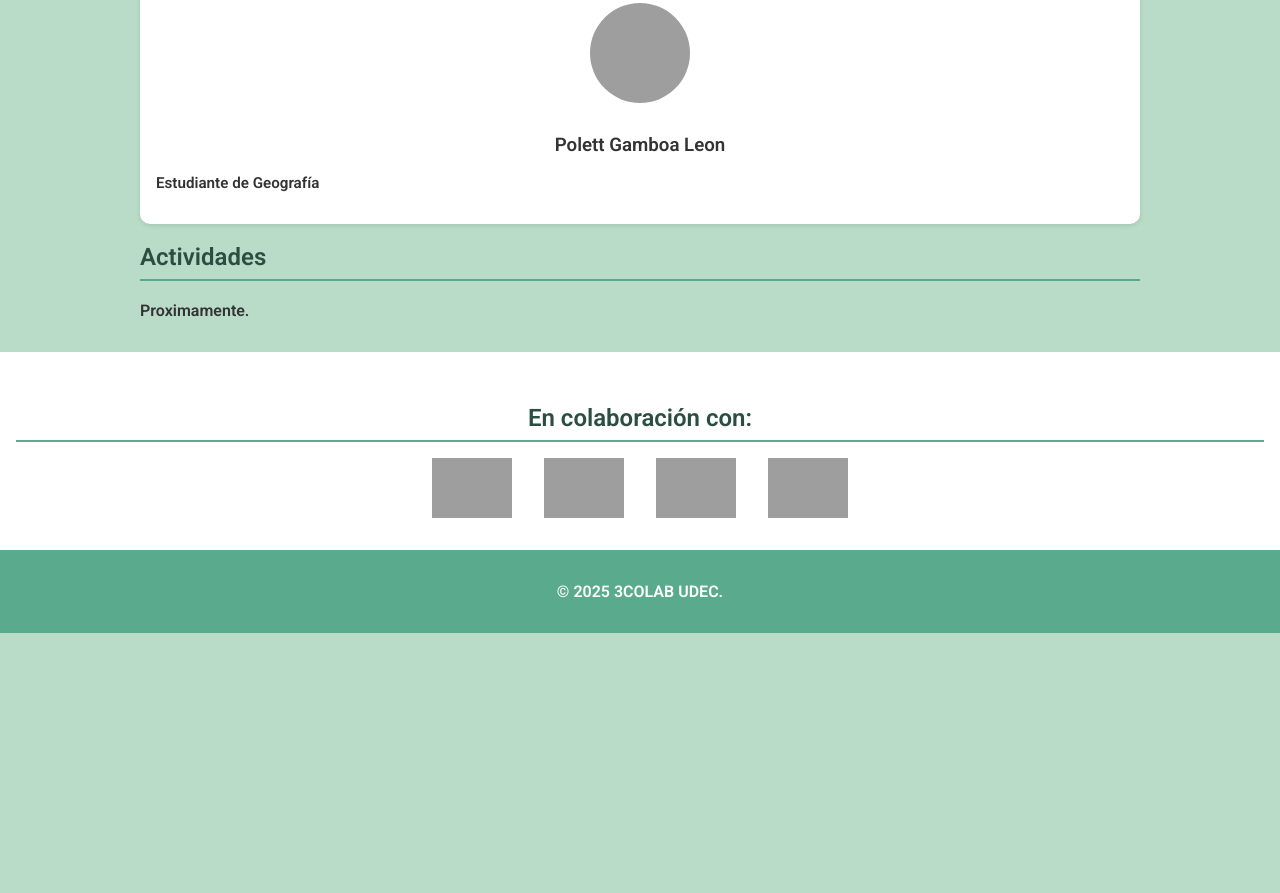
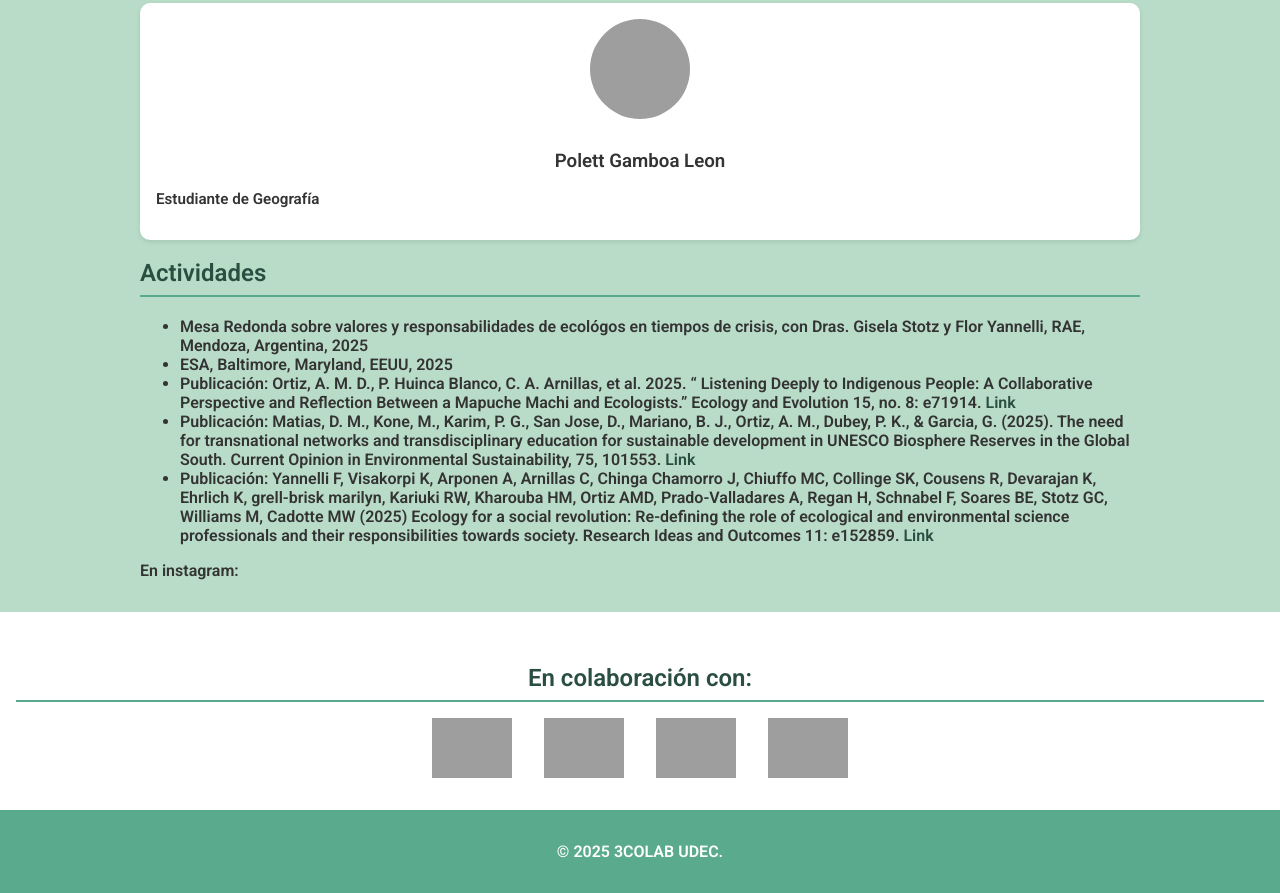
Before and after one commit to 3colab/3colab.github.io, a plain HTML site: page index.html in a window 1280 px wide. Shown: the part 3944-4837 px from the top of the page. Before the commit the page ends 4577 px from the top, so only its background shows below. Drawn offline with nearby package versions, Linux system fonts and the light colour scheme; grey boxes are pictures that could not be loaded.

Commit message:
Update index.html

```diff
--- a/index.html
+++ b/index.html
@@ -187,7 +187,8 @@ a:active {
 
 <p style="text-align: justify; max-width: 800px; margin: 0 auto">El Laboratorio de Conservación, Colaboración y Coproducción (3COLAB, Ecolab) nace del interés por enfrentar los desafíos socioecológicos contemporáneos. Creemos que la protección del medio ambiente requiere enfoques interdisciplinarios y procesos colaborativos, donde la ciencia, las comunidades locales y los tomadores de decisiones trabajen juntos. Nuestra misión es impulsar la co-producción de conocimiento que sea científicamente riguroso, socialmente relevante y transformador.</p>
 
-
+ <p>
+ </p>
     <p style="text-align: justify; max-width: 800px; margin: 0 auto">Proyecto WETMAP, Wetland Ecosystem Knowledge and Technology Transfer: Mapping for Climate Adaptation and Biocultural Protection. Apoyo del Instituto de Ecología y Biodiversidad, Unidad de Transferencia de Tecnología</p>
      <p>Proyecto Concluido: Apoyo de UDEC VRIM UCO2495 Laboratorio de Aprendizaje Vivencial</p>
   </header>
@@ -371,7 +372,16 @@ a:active {
 
     <section id="activities">
       <h2>Actividades</h2>
-Proximamente.
+<ul>
+  <li>Mesa Redonda sobre valores y responsabilidades de ecológos en tiempos de crisis, con Dras. Gisela Stotz y Flor Yannelli, RAE, Mendoza, Argentina, 2025</li>
+  <li>ESA, Baltimore, Maryland, EEUU, 2025</li>
+  <li>Publicación: Ortiz, A. M. D., P. Huinca Blanco, C. A. Arnillas, et al. 2025. “ Listening Deeply to Indigenous People: A Collaborative Perspective and Reflection Between a Mapuche Machi and Ecologists.” Ecology and Evolution 15, no. 8: e71914. <a href="https://doi.org/10.1002/ece3.71914">Link</a></li>
+  <li>Publicación: Matias, D. M., Kone, M., Karim, P. G., San Jose, D., Mariano, B. J., Ortiz, A. M., Dubey, P. K., & Garcia, G. (2025). The need for transnational networks and transdisciplinary education for sustainable development in UNESCO Biosphere Reserves in the Global South. Current Opinion in Environmental Sustainability, 75, 101553. <a href="https://doi.org/10.1016/j.cosust.2025.101553">Link</a></li>
+  <li>Publicación: Yannelli F, Visakorpi K, Arponen A, Arnillas C, Chinga Chamorro J, Chiuffo MC, Collinge SK, Cousens R, Devarajan K, Ehrlich K, grell-brisk marilyn, Kariuki RW, Kharouba HM, Ortiz AMD, Prado-Valladares A, Regan H, Schnabel F, Soares BE, Stotz GC, Williams M, Cadotte MW (2025) Ecology for a social revolution: Re-defining the role of ecological and environmental science professionals and their responsibilities towards society. Research Ideas and Outcomes 11: e152859. <a href="https://doi.org/10.3897/rio.11.e152859">Link</a></li>
+
+</ul>
+
+En instagram: <a href="https://www.instagram.com/3colab_udec">
     </section>
 
   </main>
```
